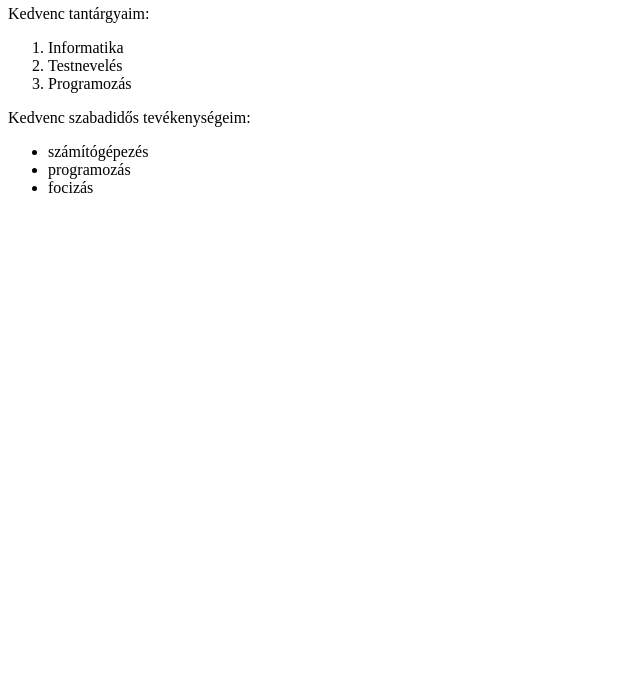
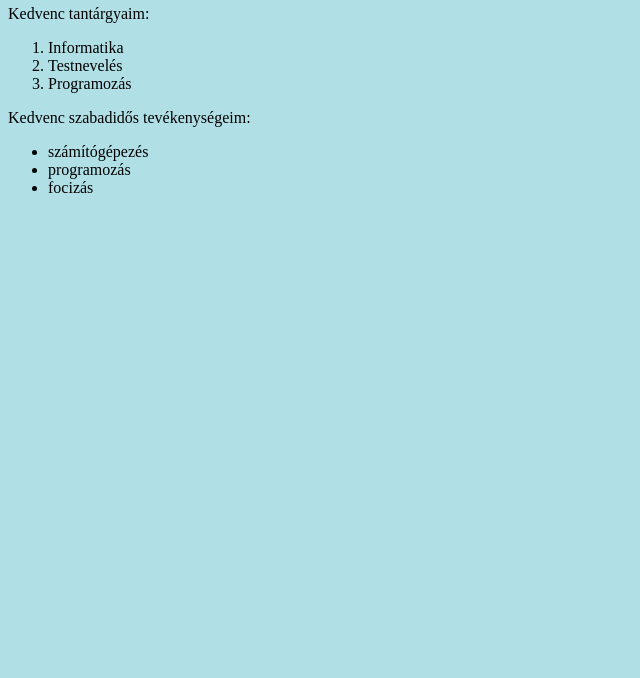
Before and after one commit to Martin070106/collage, a plain HTML site: page listak.html in a window 1280 px wide. Shown: the part 122-800 px from the top of the page, without its empty margins (0-640 px from the left). Drawn offline with Linux system fonts and the light colour scheme.

Commit message:
Update listak.html

```diff
--- a/listak.html
+++ b/listak.html
@@ -5,7 +5,7 @@
     <meta name="viewport" content="width=device-width, initial-scale=1.0">
     <title>Listák</title>
 </head>
-<body>
+<body style="background-color:powderblue;"></body>
     <h1>Kamecz Martin</h1>
     <h2>Listák</h2>
     <p>Kedvenc tantárgyaim:</p>
```
